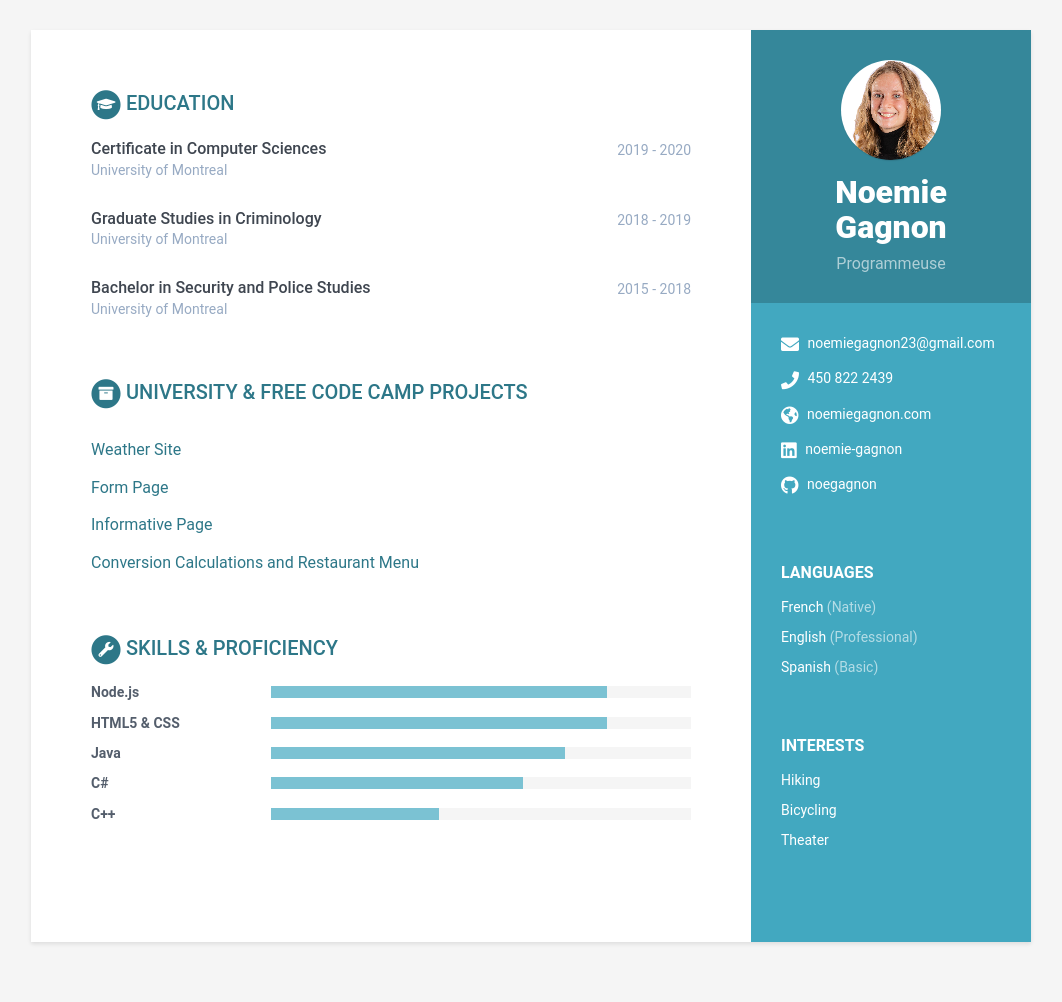
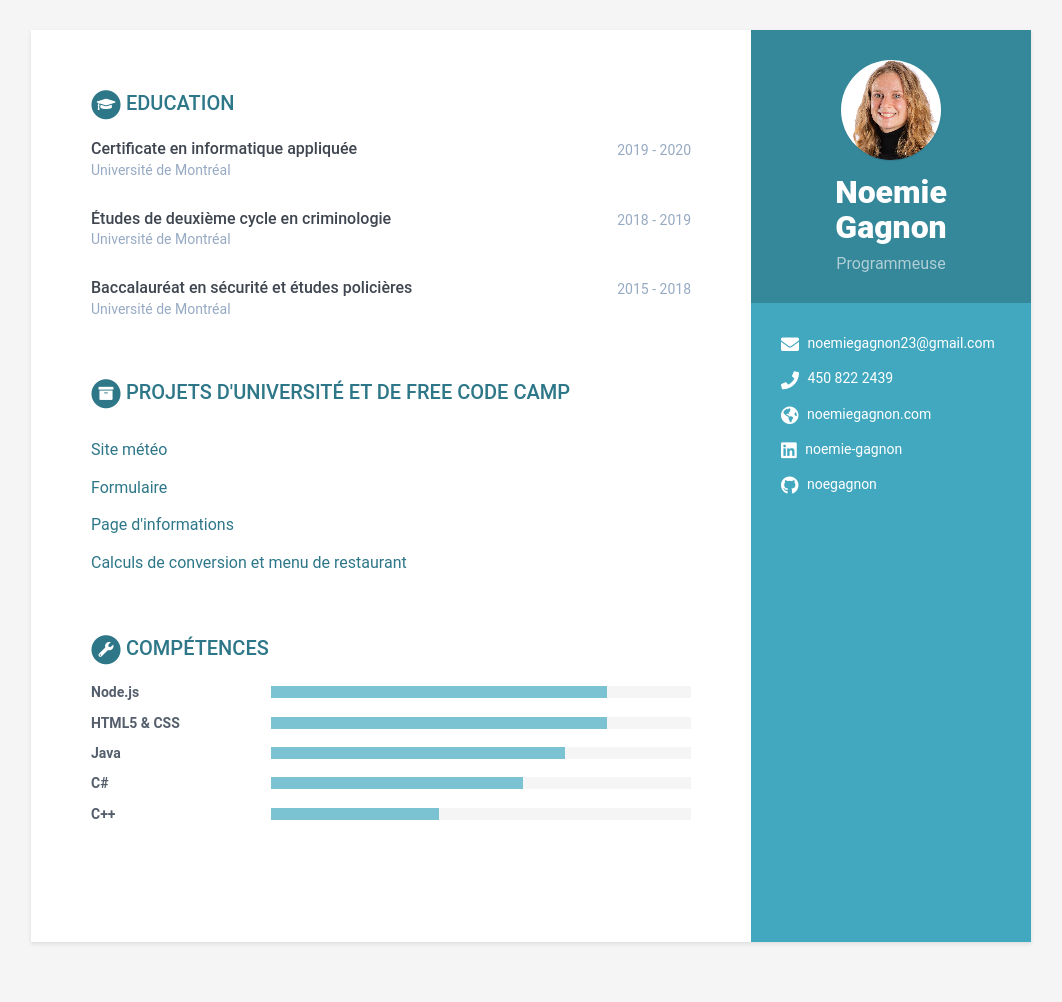
Before and after one commit to noegagnon/cv-fr, a Jekyll site: the page built from index.html, in a window 1280 px wide. Shown: the whole page, without its empty margins (109-1171 px from the left). Built offline with Jekyll 4.4.1, drawn with Linux system fonts in a browser that asks for light colours.

```diff
--- a/_data/data.yml
+++ b/_data/data.yml
@@ -18,59 +18,61 @@ sidebar:
     linkedin: noemie-gagnon
     github: noegagnon
 
-    languages:
-      - idiom: French
-        level: Native
+    langues:
+      - idiom: Francais
+        level: Langue maternelle
 
-      - idiom: English
-        level: Professional
+      - idiom: Anglais
+        level: Courrant
 
-      - idiom: Spanish
-        level: Basic
+      - idiom: Espagnol
+        level: Notions de base
 
-    interests:
-      - item: Hiking
+    intérêts:
+      - item: Randonnée
 
-      - item: Bicycling
+      - item: Vélo
 
-      - item: Theater
+      - item: Voyage
+
+      - item: Théâtre
 
 education:
-    - degree: Certificate in Computer Sciences
-      university: University of Montreal
+    - degree: Certificate en informatique appliquée
+      university: Université de Montréal
       time: 2019 - 2020
       details: |
 
-    - degree: Graduate Studies in Criminology
-      university: University of Montreal
+    - degree: Études de deuxième cycle en criminologie
+      university: Université de Montréal
       time: 2018 - 2019
       details: |
 
-    - degree: Bachelor in Security and Police Studies
-      university: University of Montreal
+    - degree: Baccalauréat en sécurité et études policières
+      university: Université de Montréal
       time: 2015 - 2018
       details: |
 
 
 projects:
-    title: University & Free Code Camp Projects
+    title: Projets d'Université et de Free Code Camp
     intro: >
 
     assignments:
-      - title: Weather Site
+      - title: Site météo
         link: "http://www-ens.iro.umontreal.ca/~gagnonno/ift1144/tp2/pages/tp2.html"
 
-      - title: Form Page
+      - title: Formulaire
         link: "https://codepen.io/noegag/full/PowQEYz"
 
-      - title: Informative Page
+      - title: Page d'informations
         link: "https://codepen.io/noegag/full/QWwaoEE"
 
-      - title: Conversion Calculations and Restaurant Menu
+      - title: Calculs de conversion et menu de restaurant
         link: "https://codepen.io/noegag/full/ExPWVrL"
 
 skills:
-    title: Skills &amp; Proficiency
+    title: Compétences
 
     toolset:
       - name: Node.js
```
